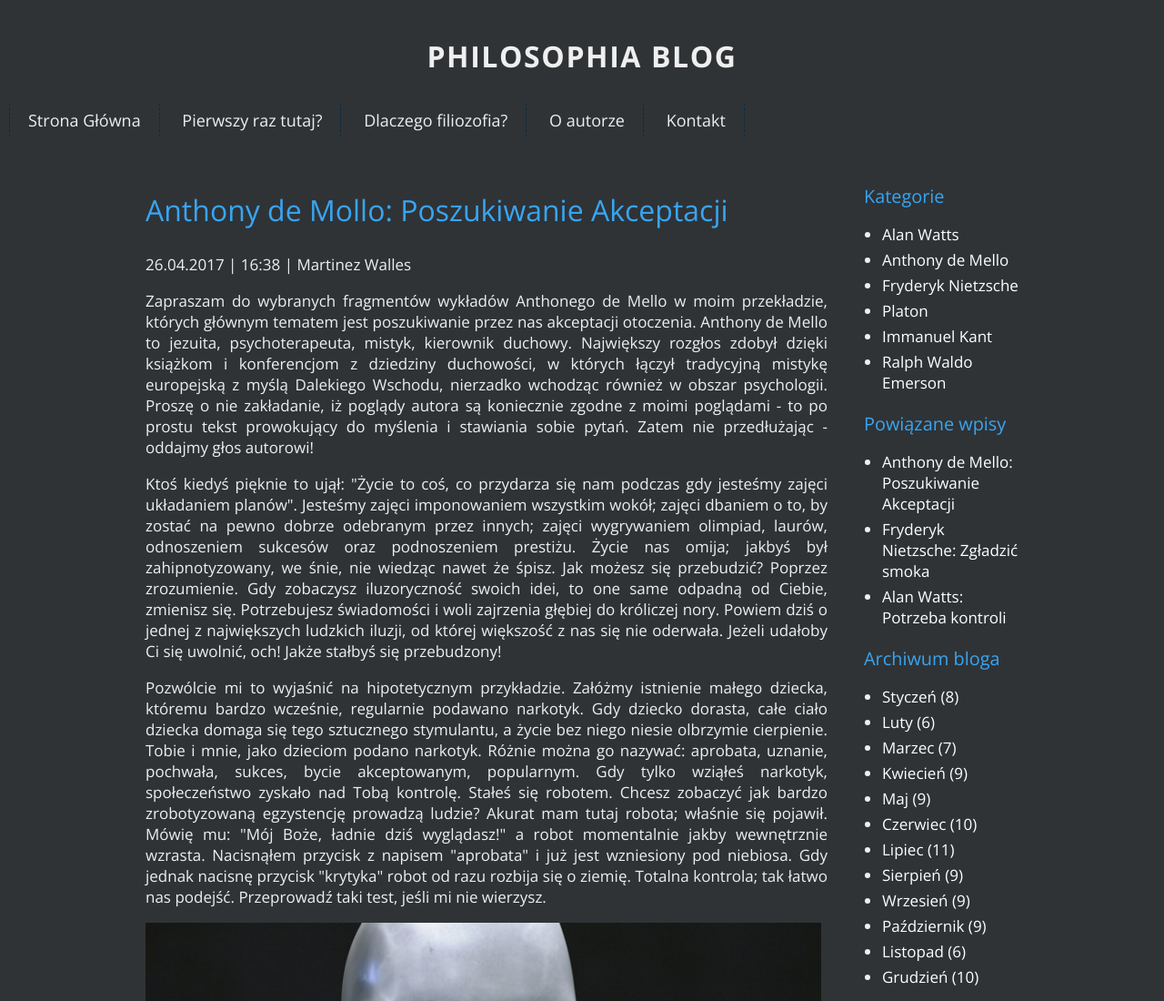
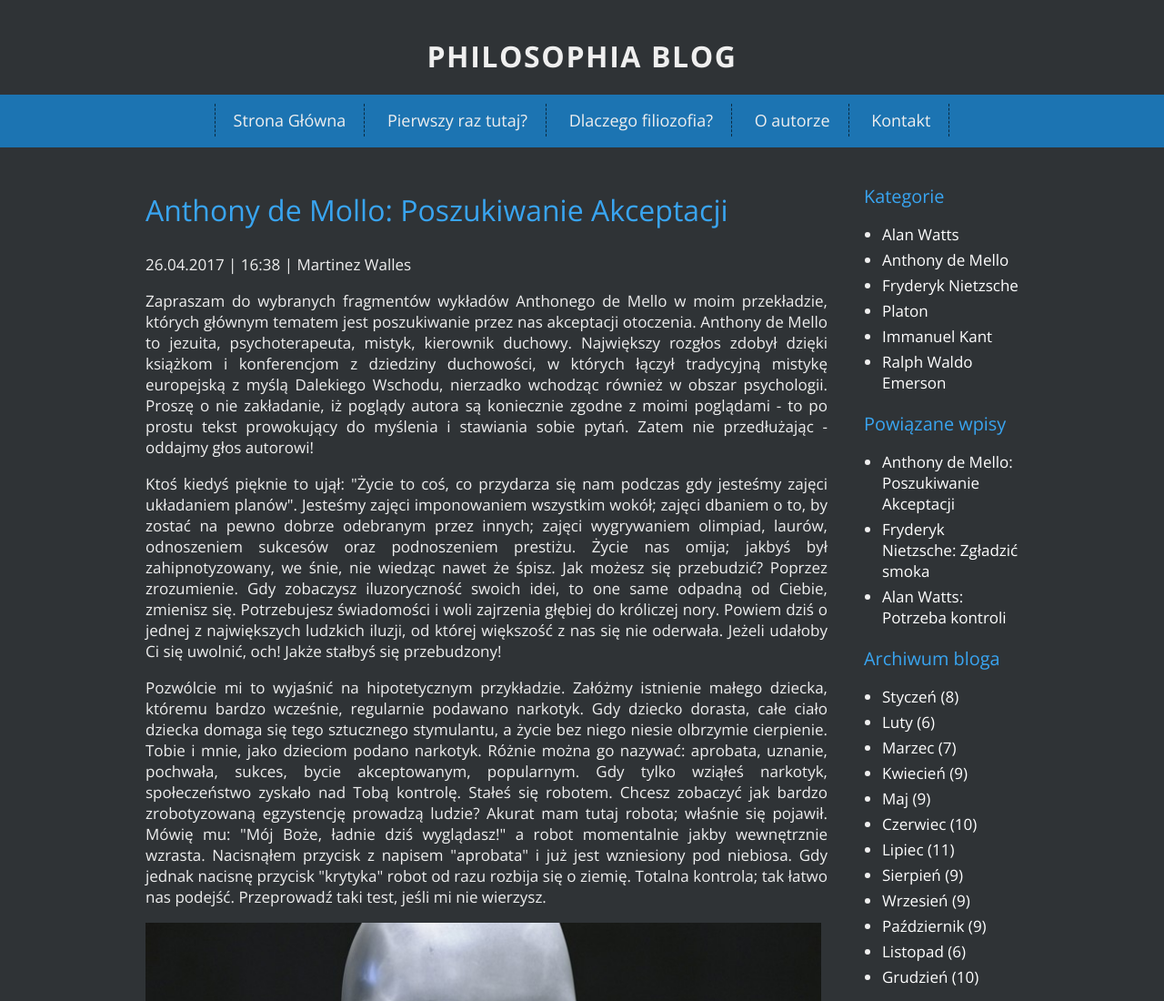
Before and after one commit to leisik/kurs-HTML---odc-5, a plain HTML site: page wpis.html in a window 1280 px wide. Shown: the top 1100 px of the page at 91% size. Drawn offline with nearby package versions, Linux system fonts and the light colour scheme.

Commit message:
add few adjustments in style

```diff
--- a/main.css
+++ b/main.css
@@ -16,7 +16,7 @@ h1.logo{
     margin-top: 2.5rem;
 }
 
-.topnav {
+#topnav {
     text-align: center;
     background-color: #1c74b2;
 }
--- a/wpis.html
+++ b/wpis.html
@@ -23,7 +23,7 @@
 <body>
     <header>
         <h1 class="logo">Philosophia Blog</h1>
-        <nav>
+        <nav id="topnav">
             <ul class="menu">
                 <li><a href="#">Strona Główna</a></li>
                 <li><a href="#">Pierwszy raz tutaj?</a></li>
```
Also changed, not shown: index.html (+1 -1 lines).
